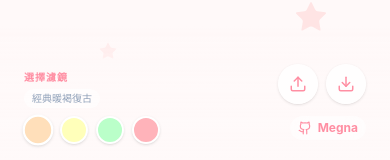
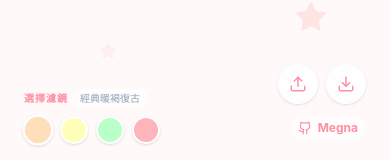
Before and after one commit to MeganxLi/polaroid-photography, a React (Vite) app: page / in a window 390 px wide. Shown: the part 676-836 px from the top of the page. Built offline with nearby package versions, Linux system fonts and the light colour scheme.

Commit message:
refactor: Adjust filter selector layout and reformat conditional class for selected filter.

```diff
--- a/src/App.tsx
+++ b/src/App.tsx
@@ -299,7 +299,7 @@ const App: React.FC = () => {
 
         {/* Filter Selector (Left) */}
         <div className="flex flex-col items-start gap-2 md:gap-4 w-[60%] pointer-events-auto">
-          <div className="flex flex-col sm:flex-row items-start sm:items-center gap-1 sm:gap-2">
+          <div className="flex flex-row items-center gap-1 sm:gap-2">
             <span className="text-[10px] md:text-sm font-bold text-[#FF8FA3] tracking-widest uppercase whitespace-nowrap">選擇濾鏡</span>
             <span className="text-[10px] md:text-xs text-slate-400 font-medium bg-white/50 px-2 py-0.5 rounded-full whitespace-nowrap">{currentFilter.name}</span>
           </div>
@@ -308,8 +308,7 @@ const App: React.FC = () => {
               <button
                 key={filter.id}
                 onClick={() => setSelectedFilter(filter.id)}
-                className={`w-7 h-7 sm:w-8 sm:h-8 md:w-12 md:h-12 rounded-full transition-all duration-300 relative border-2 border-white shadow-sm flex-shrink-0 ${
-                  selectedFilter === filter.id
+                className={`w-7 h-7 sm:w-8 sm:h-8 md:w-12 md:h-12 rounded-full transition-all duration-300 relative border-2 border-white shadow-sm flex-shrink-0 ${selectedFilter === filter.id
                   ? 'scale-110 shadow-[0_0_15px_rgba(255,117,143,0.5)] border-[#FF758F]'
                   : 'scale-100 hover:scale-105'
                   }`}
@@ -382,7 +381,7 @@ const App: React.FC = () => {
                   <span className="w-6 h-6 rounded-full bg-pink-100 text-pink-500 flex items-center justify-center flex-shrink-0 font-bold">1</span>
                   <div>
                     <strong className="block text-slate-800">取得相片</strong>
-                    點擊中央大相機即可啟動 Webcam 進行拍照。您也可以點擊右下角 <Upload size={14} className="inline"/> 上傳，或直接將圖片拖曳至相片區塊。
+                    點擊中央大相機即可啟動 Webcam 進行拍照。您也可以點擊右下角 <Upload size={14} className="inline" /> 上傳，或直接將圖片拖曳至相片區塊。
                   </div>
                 </li>
                 <li className="flex gap-3">
@@ -403,7 +402,7 @@ const App: React.FC = () => {
                   <span className="w-6 h-6 rounded-full bg-green-100 text-green-500 flex items-center justify-center flex-shrink-0 font-bold">4</span>
                   <div>
                     <strong className="block text-slate-800">保存回憶</strong>
-                    完成後，點擊右下角 <Download size={14} className="inline"/> 按鈕，系統會將相片（包含邊框與文字）合成並下載。
+                    完成後，點擊右下角 <Download size={14} className="inline" /> 按鈕，系統會將相片（包含邊框與文字）合成並下載。
                   </div>
                 </li>
               </ul>
```
Lines whose indentation alone changed are shown as unchanged.
